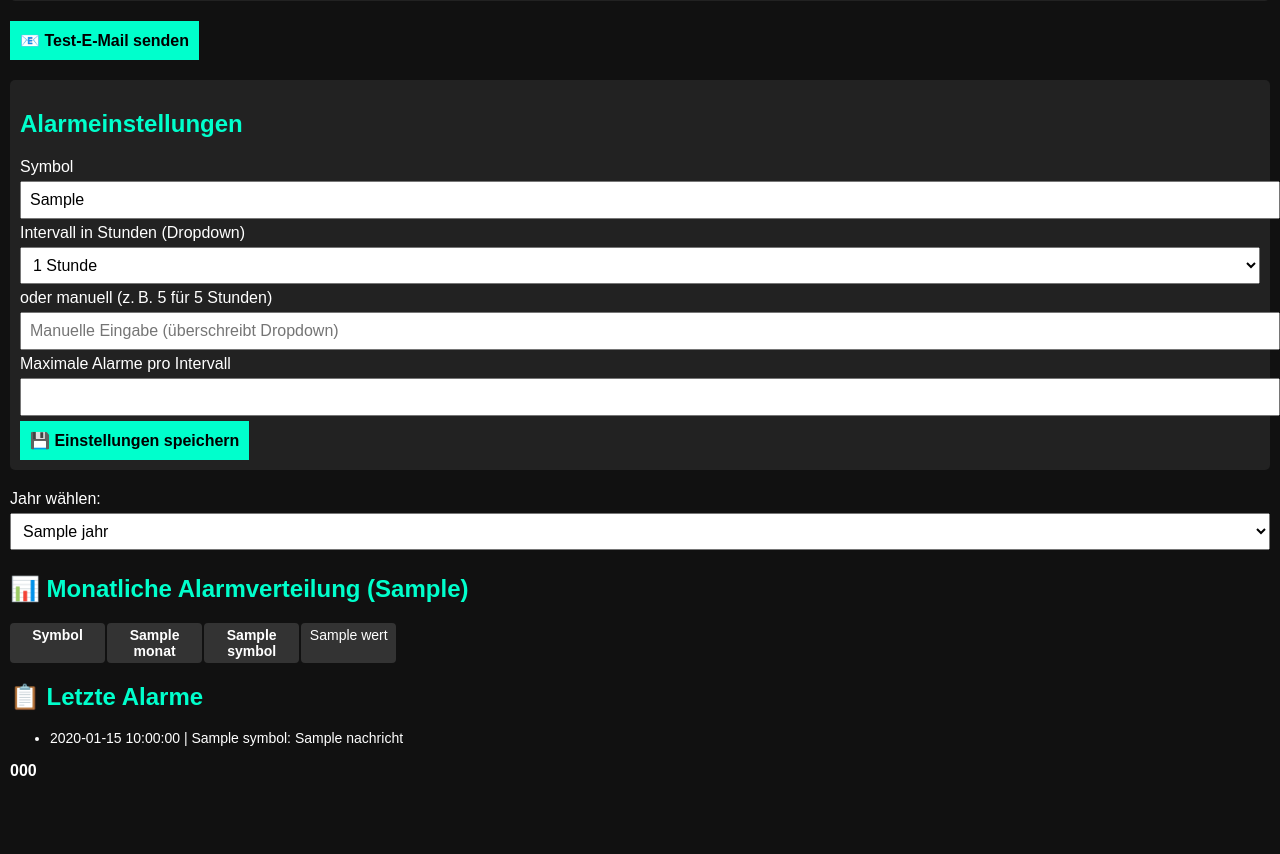
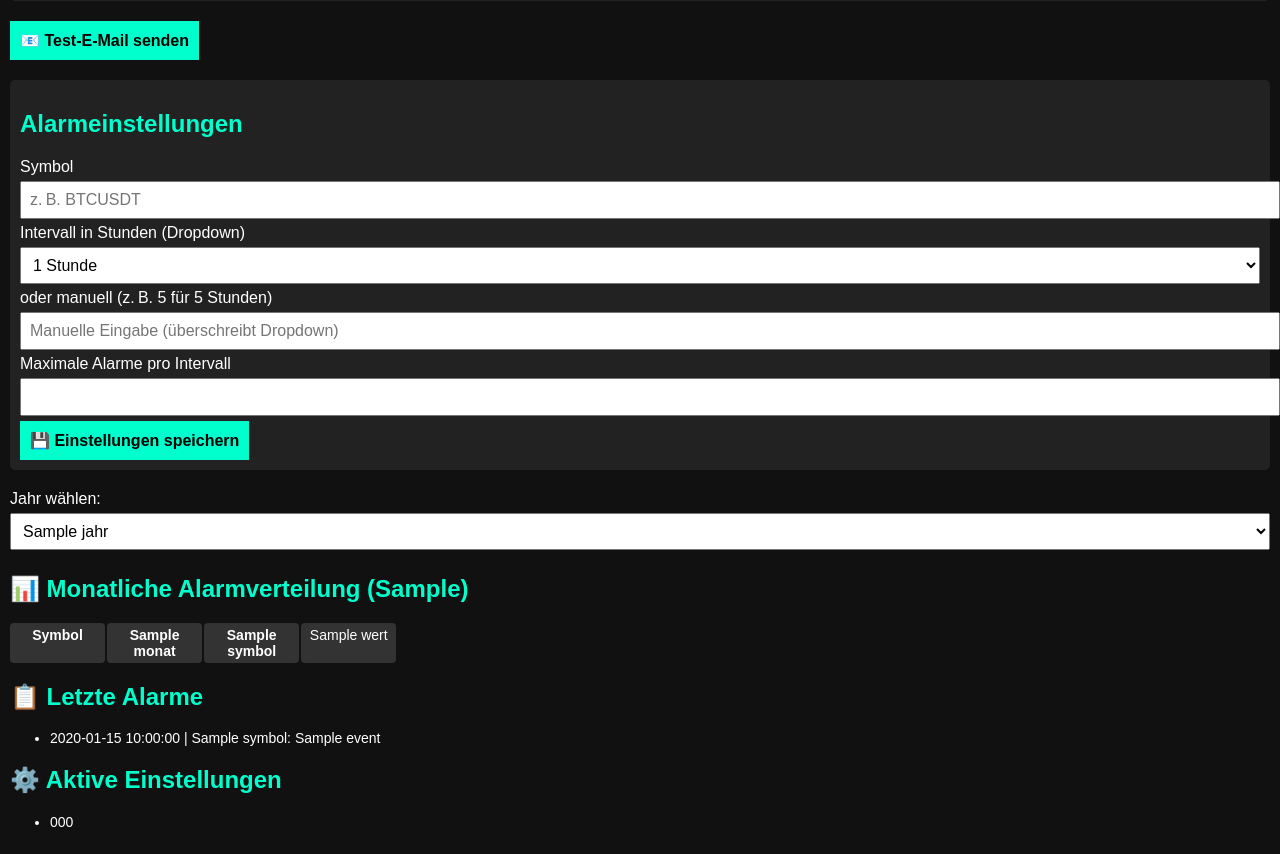
Before and after one commit to Bubu89/webhook-alarm-analyse, a Flask app: template templates/dashboard.html in a window 1280 px wide. Shown: the part 148-1002 px from the top of the page. Before the commit the page ends 924 px from the top, so only its background shows below. Run offline with Flask 3, Linux system fonts and the light colour scheme; the template is opened without the code that fills it: most values are stand-ins (such as "Sample title", 1, 10 or a date in 2020).

Commit message:
Update dashboard.html

```diff
--- a/templates/dashboard.html
+++ b/templates/dashboard.html
@@ -93,17 +93,17 @@
     </div>
 
     <form action="/test-email" method="get" style="margin-bottom: 20px;">
-        <button class="btn btn-warning" type="submit">📧 Test-E-Mail senden</button>
+        <button type="submit">📧 Test-E-Mail senden</button>
     </form>
 
     <div class="settings">
         <h2>Alarmeinstellungen</h2>
         <form action="/update-settings" method="post">
             <label>Symbol</label>
-            <input type="text" name="symbol_filter" value="{{ einstellungen.get('symbol_filter', '') }}" required>
+            <input type="text" name="symbol" placeholder="z. B. BTCUSDT" required>
 
             <label>Intervall in Stunden (Dropdown)</label>
-            <select name="interval_hours">
+            <select name="interval_hours_dropdown">
                 <option value="1">1 Stunde</option>
                 <option value="3">3 Stunden</option>
                 <option value="6">6 Stunden</option>
@@ -112,10 +112,10 @@
             </select>
 
             <label>oder manuell (z. B. 5 für 5 Stunden)</label>
-            <input type="number" name="interval_hours" placeholder="Manuelle Eingabe (überschreibt Dropdown)">
+            <input type="number" name="interval_hours_manual" placeholder="Manuelle Eingabe (überschreibt Dropdown)">
 
             <label>Maximale Alarme pro Intervall</label>
-            <input type="number" name="max_alarms" value="{{ einstellungen.get('max_alarms', 3) }}" required>
+            <input type="number" name="max_alarms" min="1" required>
 
             <button type="submit">💾 Einstellungen speichern</button>
         </form>
@@ -149,10 +149,15 @@
     <h2>📋 Letzte Alarme</h2>
     <ul>
         {% for eintrag in letzte_ereignisse %}
-            <li>{{ eintrag.timestamp }} | {{ eintrag.symbol }}: {{ eintrag.nachricht }}</li>
+            <li>{{ eintrag.timestamp }} | {{ eintrag.symbol }}: {{ eintrag.event }}</li>
         {% endfor %}
     </ul>
 
-    <p><strong>{{ einstellungs_info }}</strong></p>
+    <h2>⚙️ Aktive Einstellungen</h2>
+    <ul>
+        {% for zeile in einstellungs_info.split("<br>") %}
+            <li>{{ zeile }}</li>
+        {% endfor %}
+    </ul>
 </body>
 </html>
```
